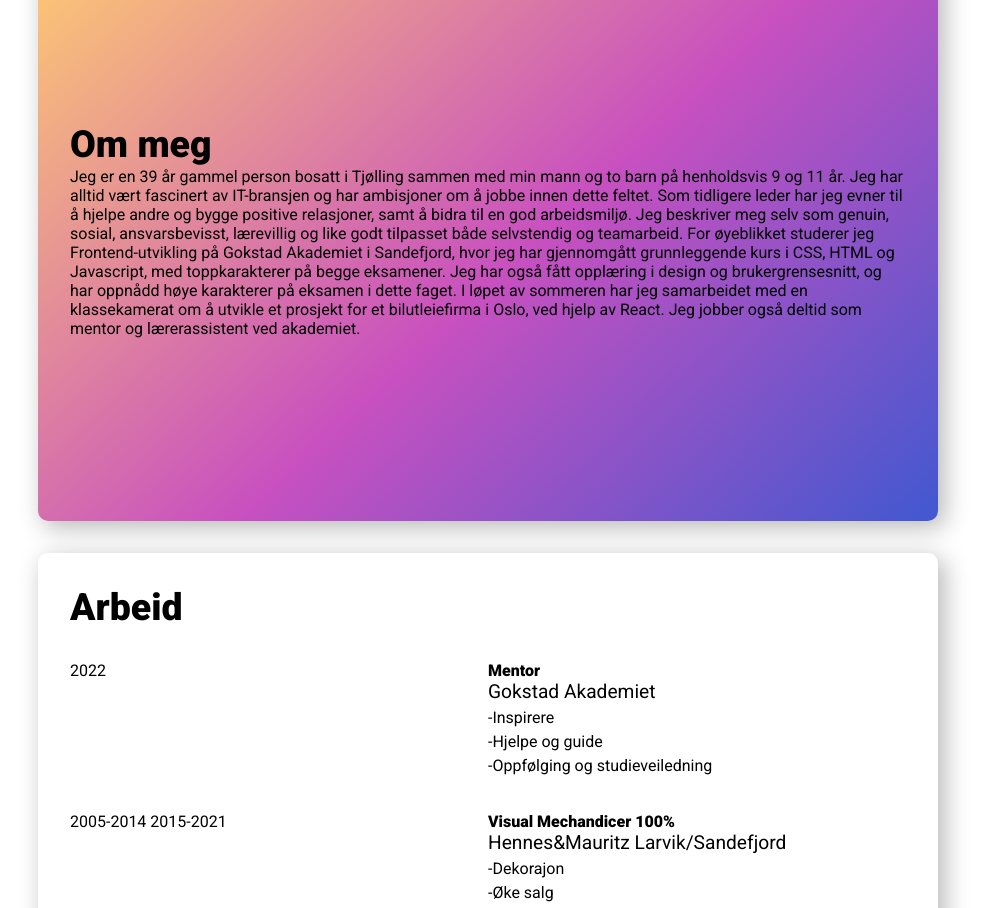
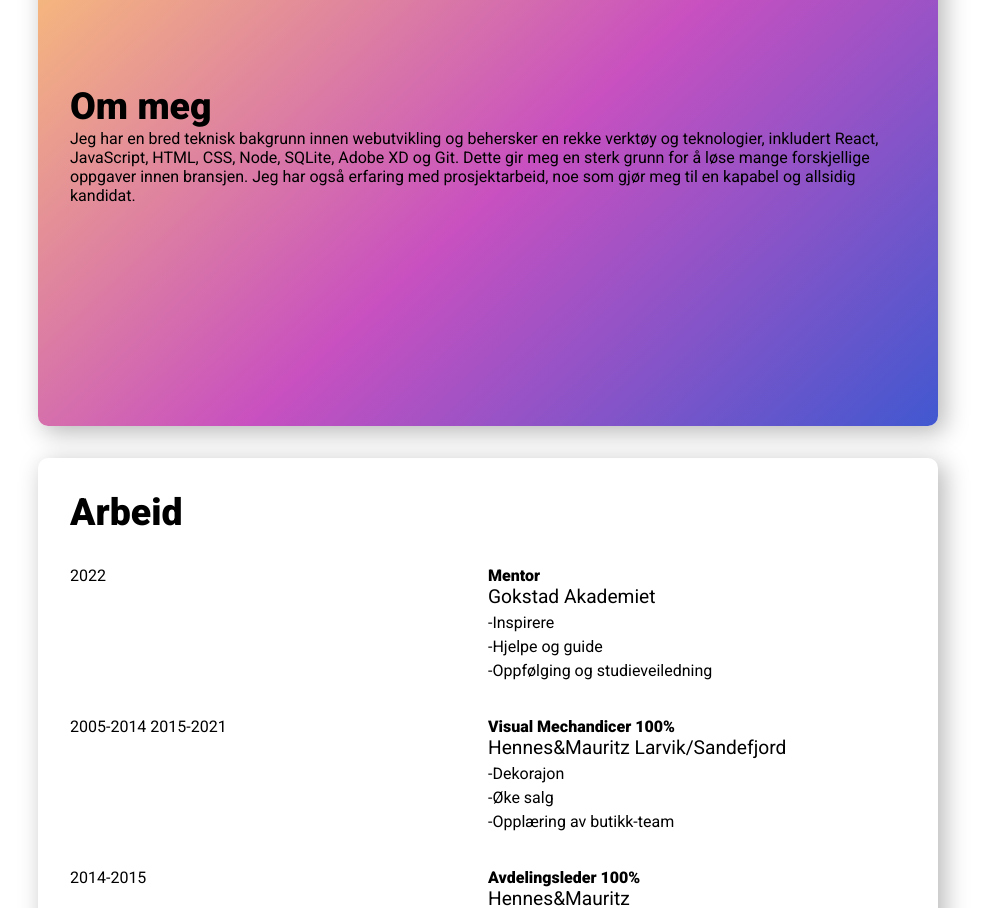
Before and after one commit to Renatebh/portfolio, a React (Create React App) app: page /cv in a window 1280 px wide. Shown: the part 2420-3328 px from the top of the page, without its empty margins (152-1139 px from the left). Built offline with nearby package versions, Linux system fonts and the light colour scheme.

Commit message:
added new content to about me

```diff
--- a/src/components/about/Aboutme.jsx
+++ b/src/components/about/Aboutme.jsx
@@ -6,7 +6,7 @@ const Aboutme = () => {
     <div>
       <HeadingOne text="Om meg" />
       <p>
-        Jeg er en 39 år gammel person bosatt i Tjølling sammen med min mann og
+        {/* "Jeg er en 39 år gammel person bosatt i Tjølling sammen med min mann og
         to barn på henholdsvis 9 og 11 år. Jeg har alltid vært fascinert av
         IT-bransjen og har ambisjoner om å jobbe innen dette feltet. Som
         tidligere leder har jeg evner til å hjelpe andre og bygge positive
@@ -19,7 +19,12 @@ const Aboutme = () => {
         og brukergrensesnitt, og har oppnådd høye karakterer på eksamen i dette
         faget. I løpet av sommeren har jeg samarbeidet med en klassekamerat om å
         utvikle et prosjekt for et bilutleiefirma i Oslo, ved hjelp av React.
-        Jeg jobber også deltid som mentor og lærerassistent ved akademiet.
+        Jeg jobber også deltid som mentor og lærerassistent ved akademiet."  */}
+        Jeg har en bred teknisk bakgrunn innen webutvikling og behersker en
+        rekke verktøy og teknologier, inkludert React, JavaScript, HTML, CSS,
+        Node, SQLite, Adobe XD og Git. Dette gir meg en sterk grunn for å løse
+        mange forskjellige oppgaver innen bransjen. Jeg har også erfaring med
+        prosjektarbeid, noe som gjør meg til en kapabel og allsidig kandidat.
       </p>
     </div>
   );
```
